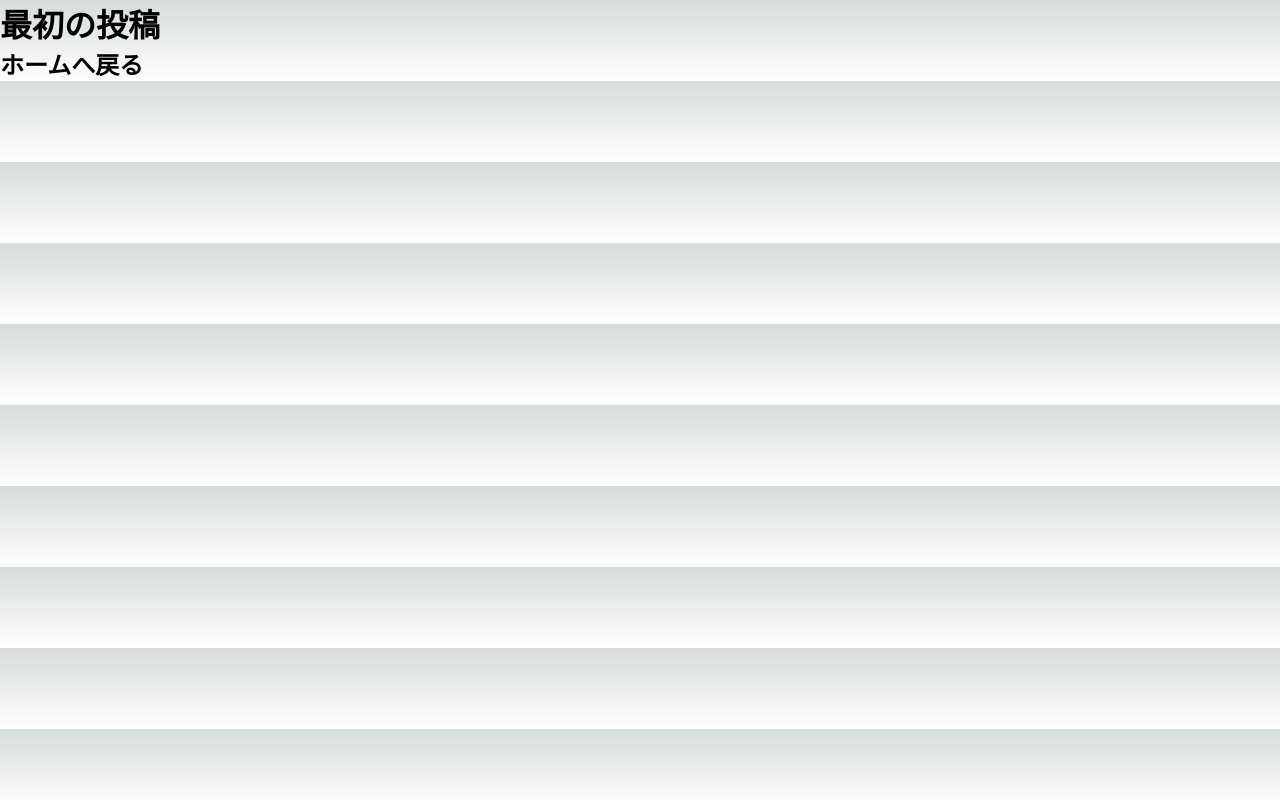
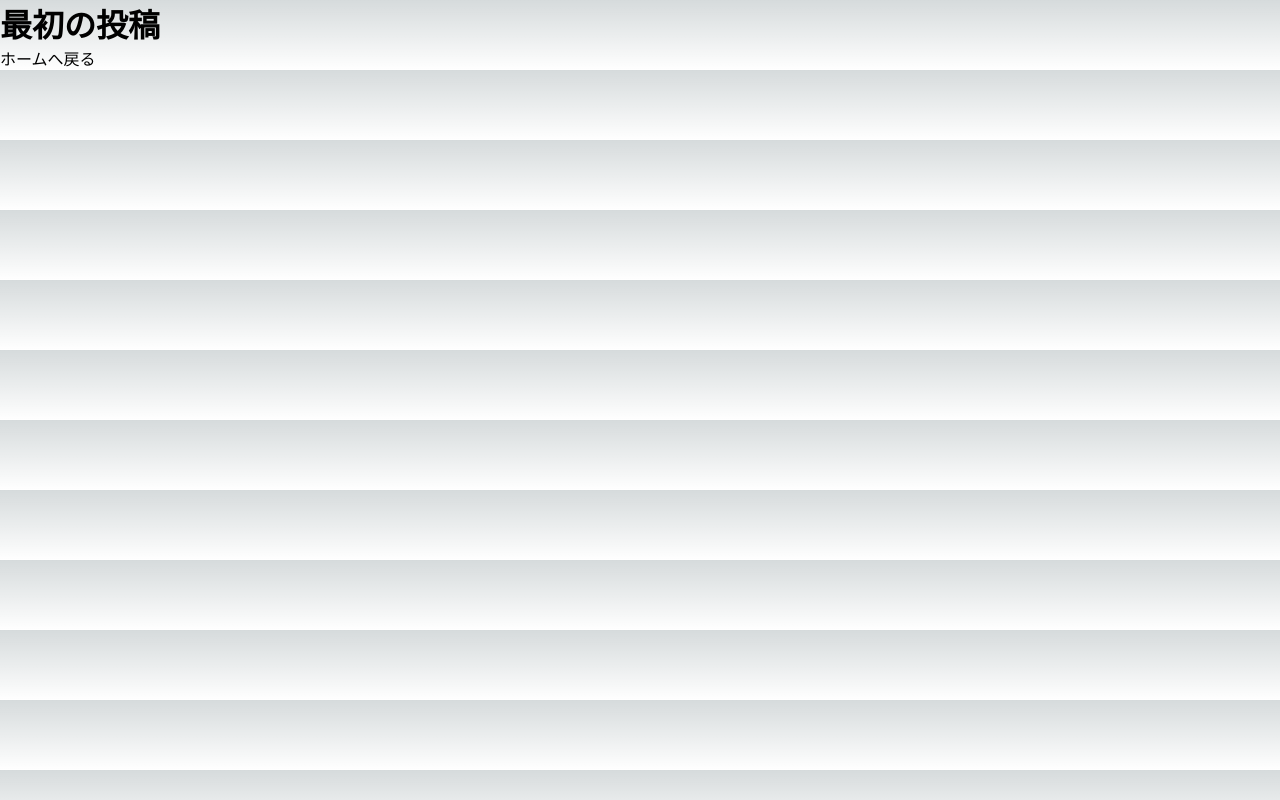
Before and after one commit to misaki-kawaguchi/nextjs_microblog, a Next.js app: page /posts/firstPost in a window 1280 px wide. Built offline with nearby package versions, Linux system fonts and the light colour scheme.

Commit message:
Linkを追加 (#2)

```diff
--- a/pages/posts/firstPost.js
+++ b/pages/posts/firstPost.js
@@ -1,8 +1,10 @@
+import Link from "next/link"
+
 export default function FirstPost() {
   return (
     <div>
       <h1>最初の投稿</h1>
-      <h2>ホームへ戻る</h2>
+      <Link href="/">ホームへ戻る</Link>
     </div>
   )
 }
```
